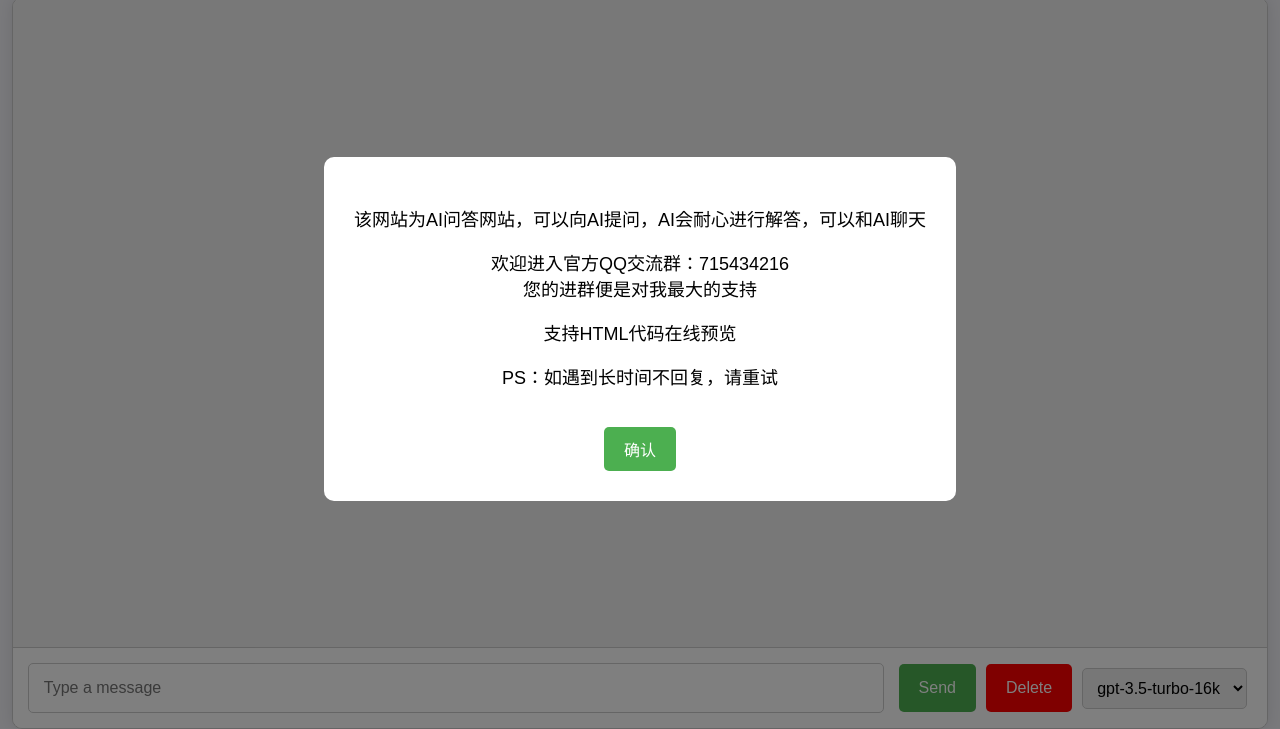
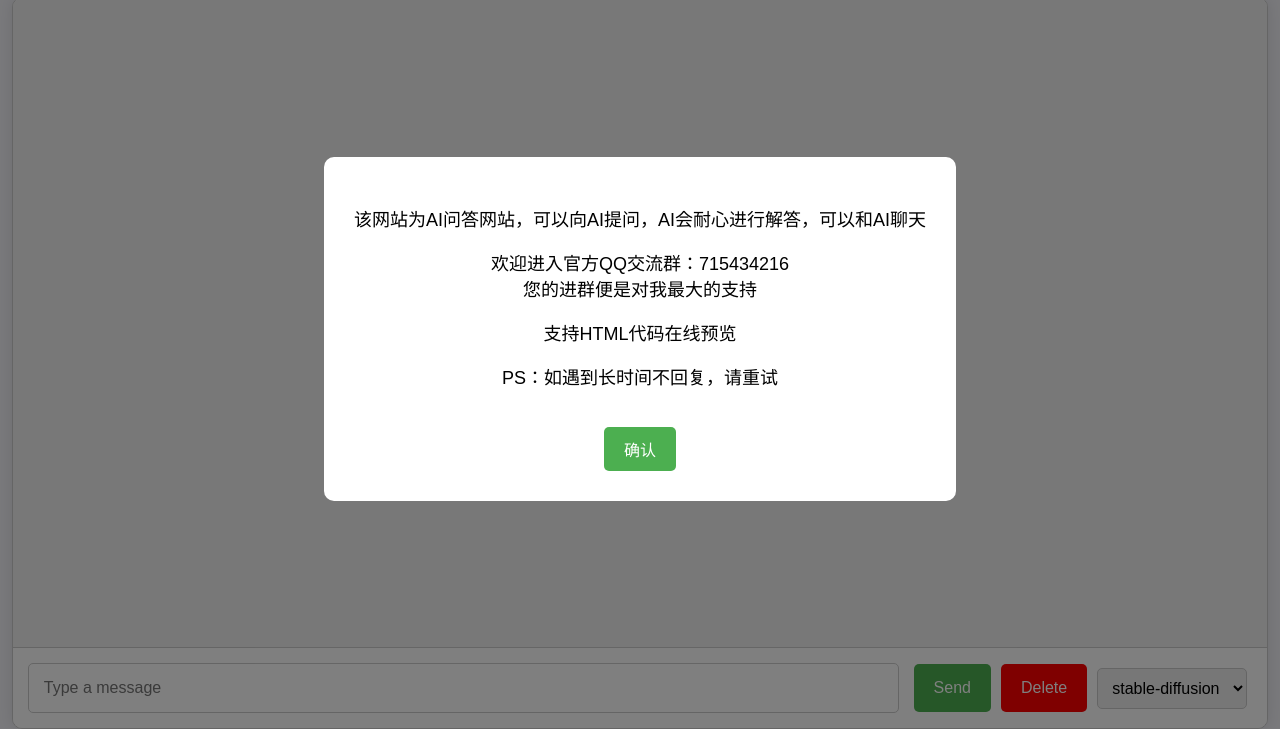
Before and after one commit to USAAI/USAAI.github.io, a plain HTML site: page index.html in a window 1280 px wide. Shown: the part 71-800 px from the top of the page. Drawn offline with nearby package versions, Linux system fonts and the light colour scheme.

Commit message:
Update index.html

```diff
--- a/index.html
+++ b/index.html
@@ -233,8 +233,6 @@
         <button id="delete-btn" onclick="deleteMessages()">Delete</button>
         <div id="model-selector">
           <select id="model-options" onchange="changeModel()">
-            <option value="gpt-3.5-turbo-16k">gpt-3.5-turbo-16k</option>
-            <option value="gpt-3.5-turbo">gpt-3.5-turbo</option>
             <option value="stable-diffusion">stable-diffusion</option>
           </select>
         </div>
@@ -254,7 +252,7 @@
 
   <script>
     var conversation = [];
-    var selectedModel = "gpt-3.5-turbo-16k";
+    var selectedModel = "stable-diffusion";
     var sequence = 1;
 
     function sendMessage() {
```
